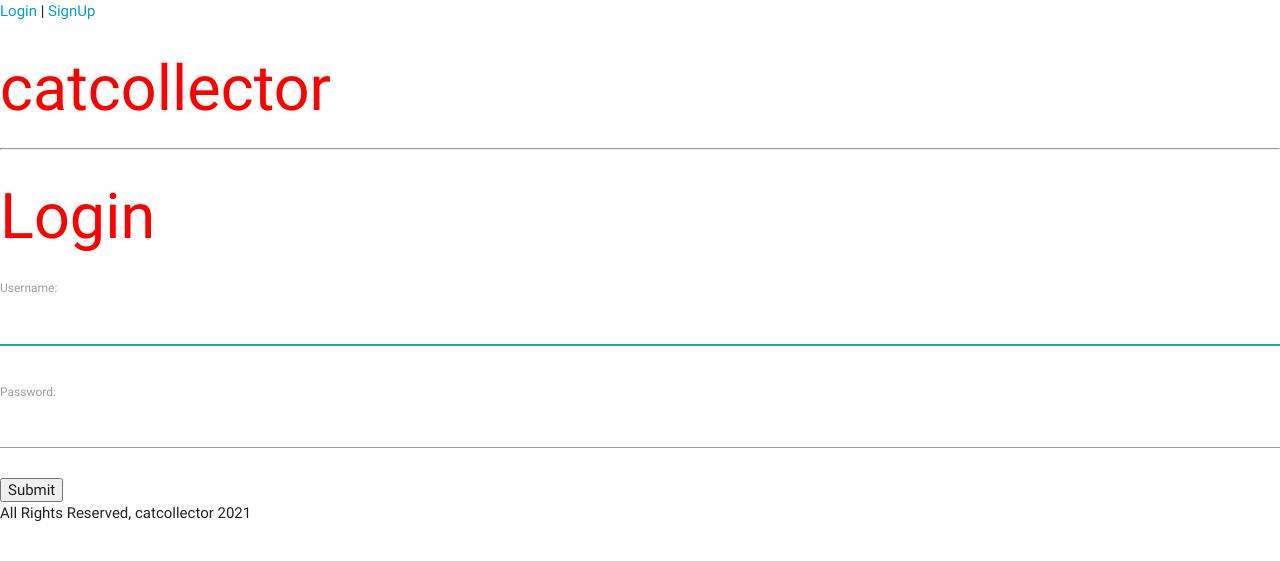
After one commit to brandonhall96/cat-collector, a Django app: page /login/ in a window 1280 px wide. The commit adds this page. Shown: the top 561 px of the page. Run offline with Django 3.2, Linux system fonts and the light colour scheme.

Commit message:
login, authentication, signup

```diff
--- a/catcollector/settings.py
+++ b/catcollector/settings.py
@@ -39,6 +39,8 @@ INSTALLED_APPS = [
     'django.contrib.messages',
     'django.contrib.staticfiles',
 ]
+
+LOGIN_URL = '/login'
 
 MIDDLEWARE = [
     'django.middleware.security.SecurityMiddleware',
--- a/main_app/templates/base.html
+++ b/main_app/templates/base.html
@@ -7,10 +7,24 @@
     <link rel="stylesheet" href="https://cdnjs.cloudflare.com/ajax/libs/materialize/0.100.2/css/materialize.css">
   </head>
   <body>
-     <a href="/cats">
-         <h1>catcollector</h1>
-     </a>
-    <hr />
+    <header>
+        {% if user.is_authenticated %}
+        <span><a href="{% url 'profile' user.username %}">Hello, {{ user.username }}!</a></span>
+        <span> | </span>
+        <span><a href="{% url 'logout' %}">Logout</a></span>
+        <span> | </span>
+        {% else %}
+        <span><a href="{% url 'login' %}">Login</a></span>
+        <span> | </span>
+        <span><a href="{% url 'signup' %}">SignUp</a></span>
+
+        {% endif %}
+        <a href="/cats">
+            <h1>catcollector</h1>
+        </a>
+      </header>
+      <hr />
+
         {% block content %}
         {% endblock %}
       <footer>
--- a/main_app/templates/cats/show.html
+++ b/main_app/templates/cats/show.html
@@ -18,8 +18,7 @@
     {% endfor %}
 
     <!-- Add links for update and delete here... -->
-    <a href="{% url 'cats_update' cat.id %}">Update Details</a> |
-    <a href="{% url 'cats_delete' cat.id %}">DELETE This Cat</a>
+
 </div>
 
 {% endblock %}
--- /dev/null
+++ b/main_app/templates/login.html
@@ -0,0 +1,11 @@
+{% extends 'base.html' %}
+
+{% block content %}
+<h1>Login</h1>
+<form method="POST" action=".">
+  {% csrf_token %}
+  {{ form.as_p}}
+  <input type="submit" value="Submit" />
+</form>
+
+{% endblock %}
--- a/main_app/templates/profile.html
+++ b/main_app/templates/profile.html
@@ -1,15 +1,13 @@
 {% extends 'base.html' %}
-{% load static %}
 
 {% block content %}
 
 <h1>{{ username }}'s collection:</h1>
 
 {% for cat in cats %}
-<a href="/cats/{{ cat.id }}">
+<a href="/{{ cat.id }}">
   <h3>{{ cat.name }}</h3>
 </a>
 
 {% endfor %}
-
 {% endblock %}
--- a/main_app/urls.py
+++ b/main_app/urls.py
@@ -18,6 +18,9 @@ urlpatterns = [
     path('cattoys/create/', views.CatToyCreate.as_view(), name='cattoys_create'),
     path('cattoys/<int:pk>/update/', views.CatToyUpdate.as_view(), name='cattoys_update'),
     path('cattoys/<int:pk>/delete/', views.CatToyDelete.as_view(), name='cattoys_delete'),
+    path('login/', views.login_view, name="login"),
+    path('logout/', views.logout_view, name="logout"),
+    path('signup/', views.signup, name='signup'),
 ]
 
 # When thinking about making a webpage inside of Django
--- a/main_app/views.py
+++ b/main_app/views.py
@@ -1,9 +1,12 @@
-from django.shortcuts import render
+from django.shortcuts import render, redirect
 from .models import Cat, CatToy
 
 from django.views.generic.edit import CreateView, UpdateView, DeleteView
 from django.http import HttpResponseRedirect
 from django.contrib.auth.models import User
+from django.contrib.auth.forms import UserCreationForm
+from django.contrib.auth.decorators import login_required
+from django.utils.decorators import method_decorator
 
 # Create your views here.
 # Methods that call upon other pages
@@ -12,7 +15,7 @@ def about(request): # Call about in our urls.py
     return render(request, 'about.html')
 
 def index(request):
-    return render(request, 'index.html')
+    return render(request, 'base.html')
 
 
 # Before we create our next function, we are going to make a class
@@ -49,28 +52,31 @@ def cats_show(request, cat_id): #when someone goes this route it will bring the
 
 class CatCreate(CreateView):
     model = Cat
-    fields = ['name', 'breed', 'description', 'age', 'cattoys']
+    fields = ['name', 'breed', 'description', 'age']
     success_url = '/cats'
 
     def form_valid(self, form):
         self.object = form.save(commit=False)
         self.object.user = self.request.user
         self.object.save()
-        return HttpResponseRedirect('/cats')
+        return HttpResponseRedirect('/cats/' + str(self.object.pk))
 
+@method_decorator(login_required, name='dispatch')
 class CatUpdate(UpdateView):
   model = Cat
-  fields = ['name', 'breed', 'description', 'age', 'cattoys']
+  fields = ['name', 'breed', 'description', 'age']
 
   def form_valid(self, form):
     self.object = form.save(commit=False)
     self.object.save()
     return HttpResponseRedirect('/cats/' + str(self.object.pk))
 
+@method_decorator(login_required, name='dispatch')
 class CatDelete(DeleteView):
   model = Cat
   success_url = '/cats'
 
+@login_required
 def profile(request, username):
     user = User.objects.get(username=username)
     cats = Cat.objects.filter(user=user)
@@ -96,3 +102,54 @@ class CatToyDelete(DeleteView):
 class CatToyCreate(CreateView):
   model = CatToy
   success_url = '/cattoys'
+
+
+# Add LoginForm to this line...
+from django.contrib.auth.forms import AuthenticationForm
+# ...and add the following line...
+from django.contrib.auth import authenticate, login, logout
+...
+def login_view(request):
+     # if post, then authenticate (user submitted username and password)
+    if request.method == 'POST':
+        form = AuthenticationForm(request, request.POST)
+        if form.is_valid():
+            u = form.cleaned_data['username']
+            p = form.cleaned_data['password']
+            user = authenticate(username = u, password = p)
+            if user is not None:
+                if user.is_active:
+                    login(request, user)
+                    return HttpResponseRedirect('/user/'+u)
+                else:
+                    print('The account has been disabled.')
+                    return HttpResponseRedirect('/login')
+        else:
+            print('The username and/or password is incorrect.')
+            return HttpResponseRedirect('/login')
+    else: # it was a get request so send the emtpy login form
+        form = AuthenticationForm()
+        return render(request, 'login.html', {'form': form})
+
+
+def logout_view(request):
+    logout(request)
+    return HttpResponseRedirect('/')
+
+
+from django.contrib.auth.forms import UserCreationForm
+
+# add this function
+def signup(request):
+    if request.method == 'POST':
+        form = UserCreationForm(request.POST)
+        if form.is_valid():
+            user = form.save()
+            login(request, user)
+            return redirect('/cats')
+        else:
+            print('Invalid form submitted')
+            return redirect('/signup')
+    else:
+        form = UserCreationForm()
+        return render(request, 'signup.html', {'form': form})
```
Also changed, not shown: main_app/templates/signup.html (added, +10 -0 lines).
